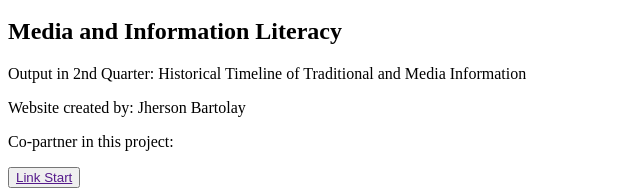
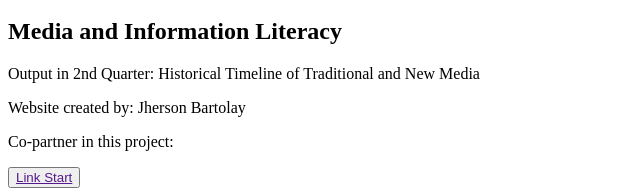
Before and after one commit to JUstUhBeginner/prototype-v.2.0, a plain HTML site: page index.html in a window 1280 px wide. Shown: the part 696-889 px from the top of the page, 0-640 px from the left. Drawn offline with Linux system fonts and the light colour scheme.

Commit message:
Update index.html

```diff
--- a/index.html
+++ b/index.html
@@ -23,7 +23,7 @@
       </nav>
 <div class="text-box">
   <h1>Media and Information Literacy</h1>
-  <p1>Output in 2nd Quarter: Historical Timeline of Traditional and Media Information</p1><br>
+  <p1>Output in 2nd Quarter: Historical Timeline of Traditional and New Media <p1><br>
   <p>Website created by: Jherson Bartolay</p><P>Co-partner in this project: </P>
 
   <button class="hero-btn"><a href="">Link Start</a></button>
```
